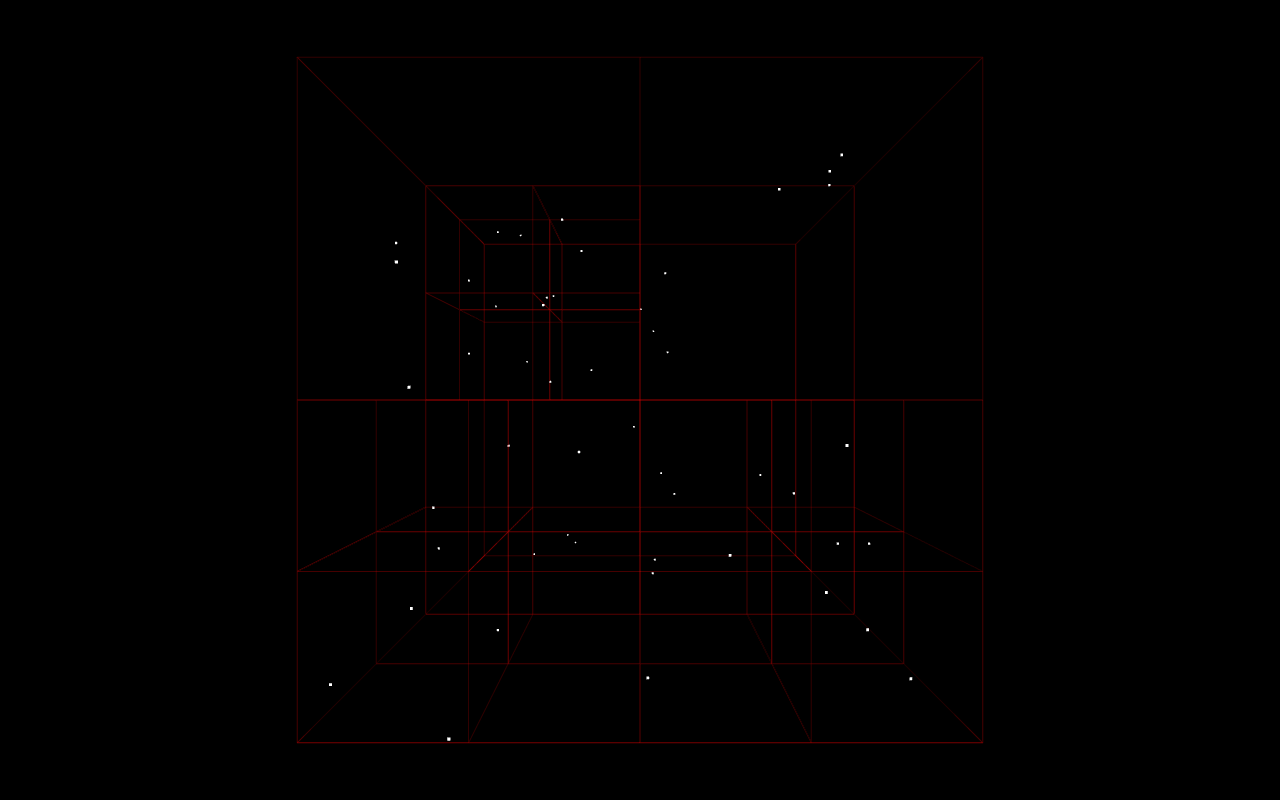
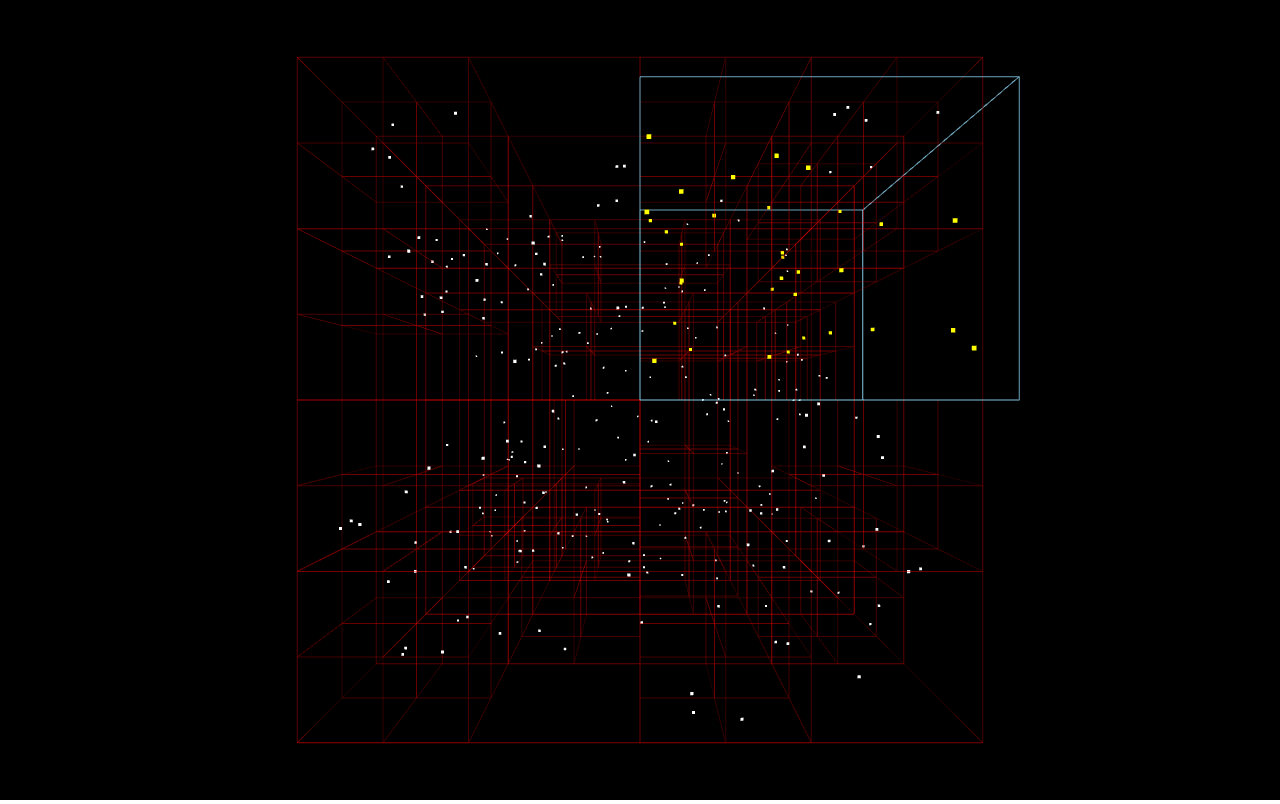
Before and after one commit to nickyvanurk/3d-spatial-partitioning, a plain HTML site: page index.html in a window 1280 px wide. Drawn offline with Linux system fonts and the light colour scheme; animation ran at ten frames a second.

Commit message:
Add octree query functionality + visualisation

```diff
--- a/index.html
+++ b/index.html
@@ -15,6 +15,7 @@
 <body>
     <script src="./js/vendor/three.min.js"></script>
     <script src="./js/vendor/OrbitControls.js"></script>
+    <script src="./js/helpers.js"></script>
     <script src="./js/octree.js"></script>
     <script src="./js/app.js"></script>
 </body>
--- a/js/app.js
+++ b/js/app.js
@@ -5,7 +5,7 @@ const regionHeight = 300;
 const regionDepth = 300;
 const regionCapacity = 4;
 
-const points = 50;
+const particlesNum = 300;
 
 const region = new BoundingBox(
     -regionWidth / 2,
@@ -27,30 +27,16 @@ function init() {
     // create the Scene
     scene = new THREE.Scene();
 
-    // generate points
-    const pointsGeometry = new THREE.Geometry();
+    generateParticles(particlesNum);
 
-    for (let i = 0; i < points; i++) {
-        let point = new Point(
-            parseInt(Math.random() * regionWidth + region.position.x),
-            parseInt(Math.random() * regionHeight  + region.position.y),
-            parseInt(Math.random() * regionDepth  + region.position.z)
-        );
+    // region to query particles in
+    const queryRegion = new BoundingBox(0, 0, 0, 156, 133, 165);
+    renderCubeWireframe(scene, queryRegion, 'skyblue', 0.8);
 
-        pointsGeometry.vertices.push(new THREE.Vector3(
-            point.position.x,
-            point.position.y,
-            point.position.z
-        ));
-
-        octree.insert(point);
-    }
-
-    const particleMaterial = new THREE.PointsMaterial({ color: 0xffffff });
-
-    particleMaterial.size = 2;
-
-    scene.add(new THREE.Points(pointsGeometry, particleMaterial));
+    // query region for intersecintg particles
+    let queryPoints = [];
+    octree.query(queryRegion, queryPoints);
+    renderParticles(scene, queryPoints, 'yellow', 3);
 
     // init the WebGL renderer and append it to the Dom
     renderer = new THREE.WebGLRenderer({ antialias: true });
@@ -80,12 +66,28 @@ function render() {
     renderer.render(scene, camera);
 }
 
+function generateParticles(particles) {
+    let points = [];
+
+    for (let i = 0; i < particles; i++) {
+        let point = new Point(
+            parseInt(Math.random() * regionWidth + region.position.x),
+            parseInt(Math.random() * regionHeight  + region.position.y),
+            parseInt(Math.random() * regionDepth  + region.position.z)
+        );
+
+        points.push(point);
+
+        octree.insert(point);
+    }
+
+    renderParticles(scene, points);
+}
+
 function animate() {
     setTimeout( function() {
         requestAnimationFrame(animate);
     }, 1000 / fpsLimit);
-
-    console.log('l');
 
     update();
     render();
--- a/js/octree.js
+++ b/js/octree.js
@@ -23,9 +23,20 @@ class BoundingBox {
     contains(point) {
         const p = point.position;
 
-        return p.x >= this.position.x && p.x < this.position.x + this.width &&
-               p.y >= this.position.y && p.y < this.position.y + this.height &&
-               p.z >= this.position.z && p.z < this.position.z + this.depth;
+        return p.x >= this.position.x && p.x <= this.position.x + this.width &&
+               p.y >= this.position.y && p.y <= this.position.y + this.height &&
+               p.z >= this.position.z && p.z <= this.position.z + this.depth;
+    }
+
+    intersects(range) {
+        const r = range.position;
+
+        return !(r.x - r.width > this.position.x + this.width ||
+               r.x + r.width < this.position.x - this.width ||
+               r.y - r.height > this.position.y + this.height ||
+               r.y + r.height < this.position.y - this.height ||
+               r.z - r.depth > this.position.z + this.depth ||
+               r.z + r.depth < this.position.z - this.depth);
     }
 }
 
@@ -81,41 +92,27 @@ class Octree {
         this.divided = true;
     }
 
+    query(range, found) {
+        if (!this.region.intersects(range)) {
+            return [];
+        }
+
+        for (const p of this.points) {
+            if (range.contains(p)) {
+                found.push(p);
+            }
+        }
+
+        if (this.divided) {
+            for (const child of this.children) {
+                child.query(range, found);
+            }
+        }
+    }
+
     // Used for octree visualisation; not essential
     show(scene) {
-        var material = new THREE.LineBasicMaterial({
-            color: 0xff0000,
-            transparent: true,
-            opacity: 0.1
-        });
-        var geometry = new THREE.Geometry();
-
-        const r = this.region;
-        const p = this.region.position;
-
-        geometry.vertices.push(new THREE.Vector3(p.x, p.y, p.z));
-        geometry.vertices.push(new THREE.Vector3(p.x + r.width, p.y, p.z));
-        geometry.vertices.push(new THREE.Vector3(p.x + r.width, p.y + r.height, p.z));
-        geometry.vertices.push(new THREE.Vector3(p.x, p.y + r.height, p.z));
-
-        geometry.vertices.push(new THREE.Vector3(p.x, p.y, p.z));
-        geometry.vertices.push(new THREE.Vector3(p.x, p.y, p.z + r.depth));
-        geometry.vertices.push(new THREE.Vector3(p.x, p.y + r.height, p.z + r.depth));
-        geometry.vertices.push(new THREE.Vector3(p.x, p.y + r.height, p.z));
-
-        geometry.vertices.push(new THREE.Vector3(p.x, p.y + r.height, p.z + r.depth));
-        geometry.vertices.push(new THREE.Vector3(p.x + r.width, p.y + r.height, p.z + r.depth));
-        geometry.vertices.push(new THREE.Vector3(p.x + r.width, p.y, p.z + r.depth));
-        geometry.vertices.push(new THREE.Vector3(p.x, p.y, p.z + r.depth));
-
-        geometry.vertices.push(new THREE.Vector3(p.x + r.width, p.y, p.z + r.depth));
-        geometry.vertices.push(new THREE.Vector3(p.x + r.width, p.y, p.z));
-        geometry.vertices.push(new THREE.Vector3(p.x + r.width, p.y + r.height, p.z));
-        geometry.vertices.push(new THREE.Vector3(p.x + r.width, p.y + r.height, p.z + r.depth));
-
-        const wireframe = new THREE.Line(geometry, material);
-
-        scene.add(wireframe);
+        renderCubeWireframe(scene, this.region, 'red');
 
         if (this.divided) {
             for (const child of this.children) {
```
